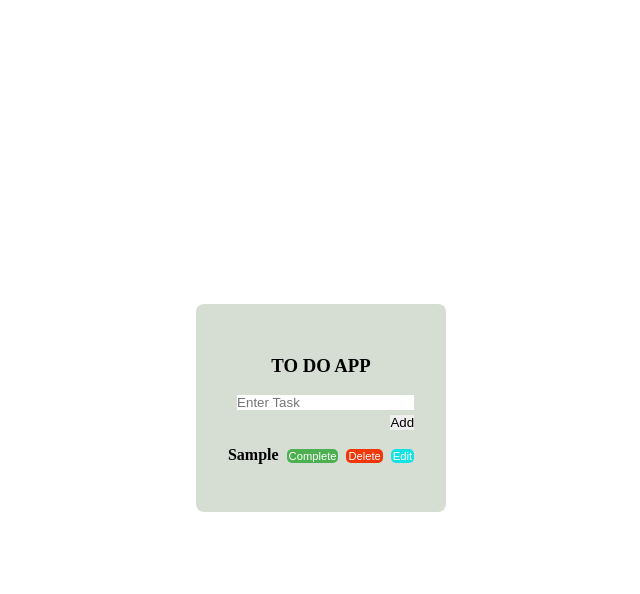
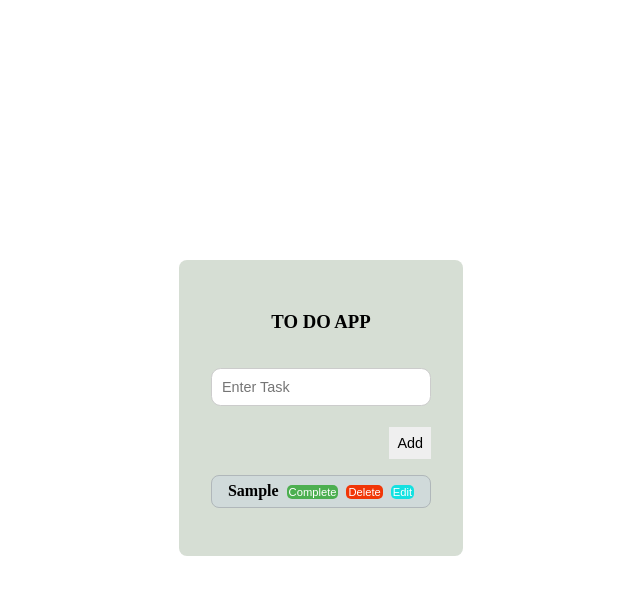
Before and after one commit to ZakirTqvi/To-do-list, a plain HTML site: page index.html in a window 1280 px wide. Both pictures are taken after typing "Sample" into the empty fields and a click on the button "Add". Shown: the whole page, without its empty margins (327-967 px from the left). Drawn offline with Linux system fonts and the light colour scheme.

Commit message:
new features added

```diff
--- a/style.css
+++ b/style.css
@@ -27,6 +27,10 @@
    list-style: none;
    font-weight: bolder;
    text-transform: capitalize;
+   background-color: rgb(208, 218, 218);
+   border: 1px solid rgb(176, 183, 186);
+   padding: 0.4rem 1rem;
+   border-radius: 0.5rem;
 }
 
 .completed {
@@ -56,3 +60,25 @@
 .edit-btn {
     background-color: rgb(20, 225, 225);
 }
+input[type="text"] {
+    width: 100%;          /* Full width */
+    padding: 10px;        /* Padding inside the input */
+    margin: 1rem 0;        /* Margin outside the input */
+    box-sizing: border-box; /* Ensures padding is included in width */
+    font-size: 0.9rem;      /* Font size */
+    border: 0.1rem solid #ccc; /* Border */
+    border-radius: 0.6rem;   /* Rounded corners */
+    outline: none;        /* Removes outline on focus */
+  }
+  input[type="button"] {
+    padding: 0.5rem;
+    box-sizing: border-box;
+    font-size: 0.9rem;
+/* Rounded corners */
+    outline: none;
+  }
+@media(max-width: 768px) {
+    .inner-box,.container {
+        background-color: rgb(193, 190, 180);
+    }
+}
```
